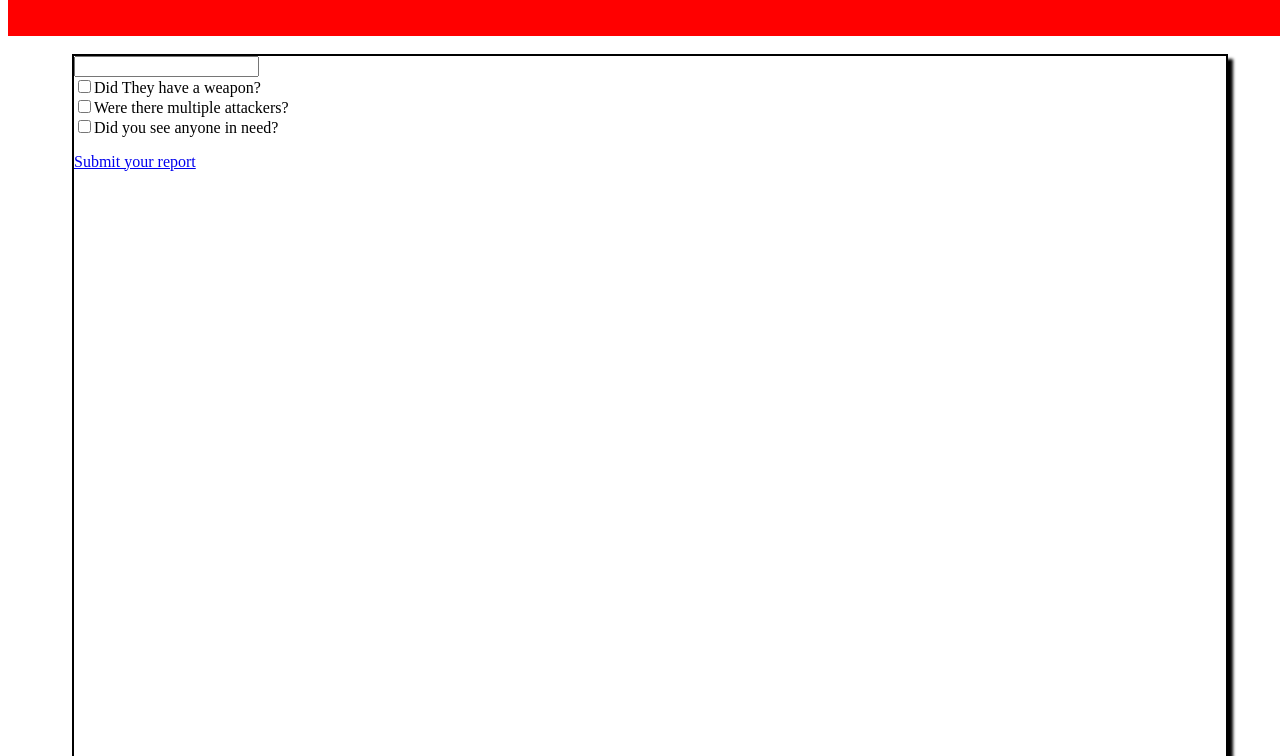
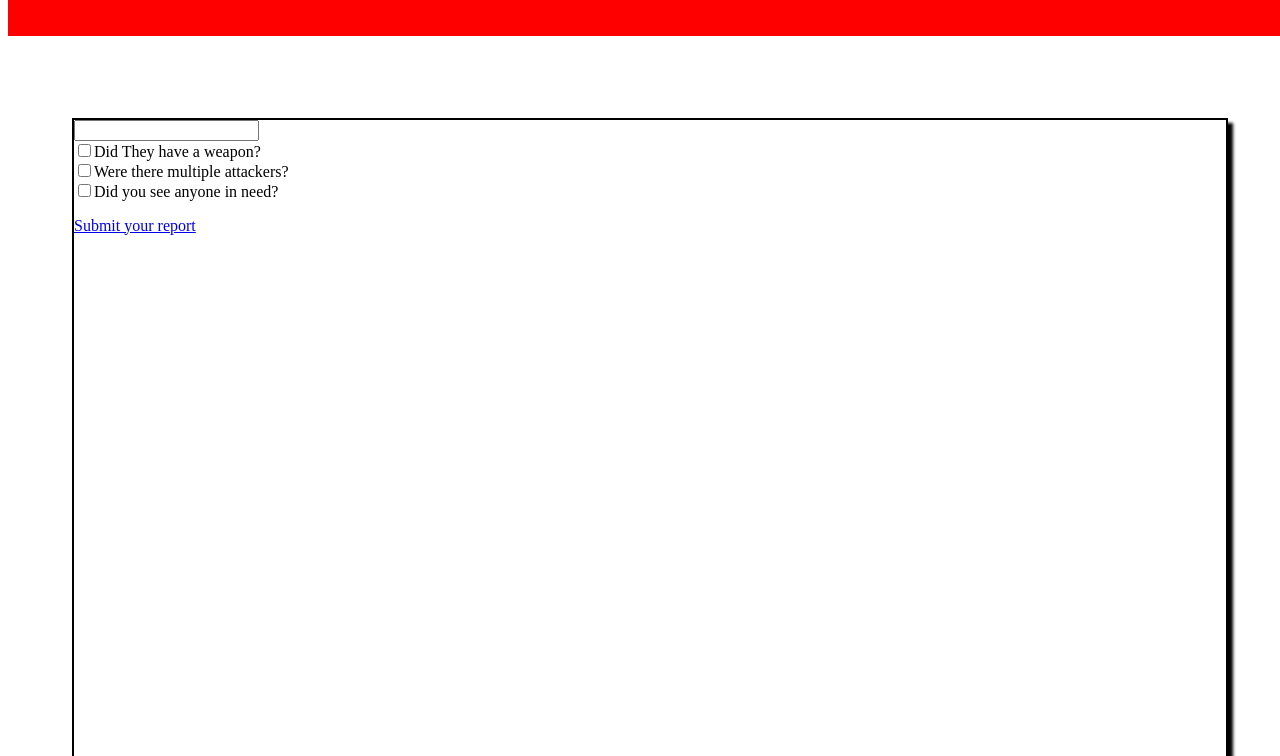
Before and after one commit to KristopherVala/WebsiteWalkthroughRough, a plain HTML site: page FillOut.html in a window 1280 px wide. Shown: the part 44-800 px from the top of the page. Drawn offline with Linux system fonts and the light colour scheme.

Commit message:
fixed size

```diff
--- a/FillOut.html
+++ b/FillOut.html
@@ -10,7 +10,7 @@
     </div>
 
 
-	  <div style="margin-left:5%;margin-right:5%;margin-top:7%;color:black;border:2px solid black;
+	  <div style="margin-left:5%;margin-right:5%;margin-top:12%;color:black;border:2px solid black;
         box-shadow:5px 5px 3px black;height:100%;position:fixed;width:90%;background-image:url(media/fresh_snow.png);">
 
 
```
Also changed, not shown: Gender.html (+1 -1 lines).
